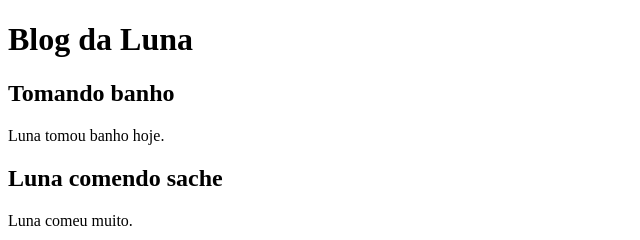
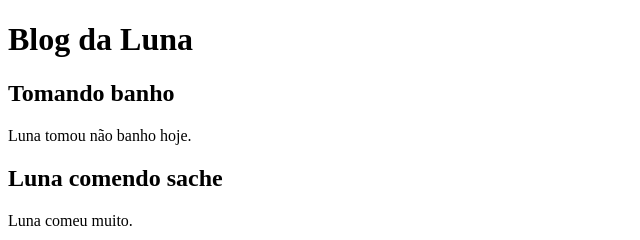
Before and after one commit to eduarda-fontinele/blogdaluna, a plain HTML site: page index.html in a window 1280 px wide. Shown: the top 240 px of the page, 0-640 px from the left. Drawn offline with Linux system fonts and the light colour scheme.

Commit message:
luna não tomou banho

```diff
--- a/index.html
+++ b/index.html
@@ -16,7 +16,7 @@
 
     <article>
       <h1>Tomando banho</h1>
-      <p>Luna tomou banho hoje.</p>
+      <p>Luna tomou não banho hoje.</p>
     </article>
 
     <article>
```
